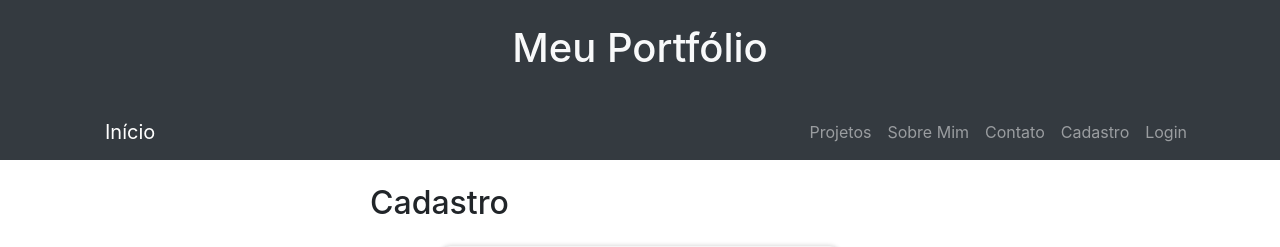
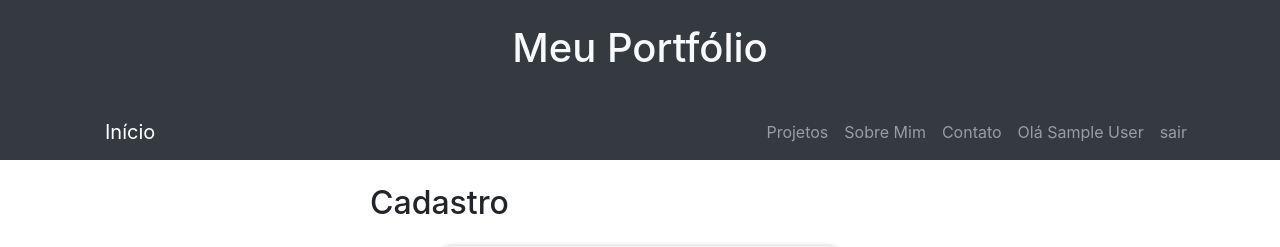
Before and after one commit to euriliu/meuprojeto_tarde-main, a Flask app: page /cadastro in a window 1280 px wide. Shown: the top 247 px of the page. Run offline with Flask 3, Linux system fonts and the light colour scheme; the visitor is signed in with stand-in values (Sample User, id 1); some libraries are stand-ins or nearby versions.

Commit message:
17/08/2023-criptografia

```diff
--- a/app/__init__.py
+++ b/app/__init__.py
@@ -2,9 +2,10 @@ from flask import Flask
 from config  import Config
 from flask_sqlalchemy import SQLAlchemy
 from flask_migrate import Migrate
-
+from flask_bcrypt import Bcrypt
 
 app = Flask(__name__)
+bcrypt = Bcrypt(app)
 app.config.from_object(Config)
 db = SQLAlchemy(app)
 migrate = Migrate(app, db)
--- a/app/routes.py
+++ b/app/routes.py
@@ -1,7 +1,8 @@
-from app import app, db
+from app import app, db, bcrypt
 from flask import render_template,url_for,flash,redirect,request,session
 from app.forms import Contato, Cadastro
 from app.models import ContatoModels, CadastroModels
+from flask_bcrypt import check_password_hash
 import time
 
 @app.route('/')
@@ -44,7 +45,9 @@ def cadastro():
             email = cadastro.email.data
             senha = cadastro.senha.data
             contato = cadastro.contato.data
-            novo_cadastro = CadastroModels(nome = nome, email = email, senha = senha, contato = contato)
+            hash_senha = bcrypt.generate_password_hash(senha).decode('utf-8')
+
+            novo_cadastro = CadastroModels(nome = nome, email = email, senha = hash_senha, contato = contato)
             db.session.add(novo_cadastro)
             db.session.commit()
 
@@ -58,15 +61,26 @@ def cadastro():
 @app.route('/login', methods=['GET', 'POST'])
 def login():
     if request.method == 'POST':
-        email= request.form.get('email')
-        senha= request.form.get('senha')
-        user = CadastroModels.query.filter_by(email = email, senha = senha).first()
-        if user and user.senha == senha:
-            session['email'] = user.id
-            flash('seja bem vindo')
+        email = request.form.get('email')
+        senha = request.form.get('senha')
+        user = CadastroModels.query.filter_by(email=email).first()
+
+        if user and check_password_hash(user.senha, senha):
+            session['email'] = user.email
+            session['nome'] = user.nome
+            flash('Seja bem vindo!')
             time.sleep(2)
             return redirect(url_for('index'))
         else:
-            flash('senha ou email incorreto')
+            flash('Senha ou email incorreto')
 
-    return render_template('login.html', title ='Login')
+    return render_template('login.html', title='Login')
+
+
+
+
+@app.route('/sair')
+def sair():
+    session.pop('email',None)
+    session.pop('nome',None)
+    return redirect(url_for('login'))
--- a/app/templates/base.html
+++ b/app/templates/base.html
@@ -32,12 +32,25 @@
           <li class="nav-item">
             <a class="nav-link" href="contato">Contato</a>
           </li>
+
+          {% if session ['email'] %}
+            <li class="nav-item">
+              <li class="nav-item"><span class = "nav-link">Olá {{ session['nome'] }}</span>
+            </li>
+            <li class="nav-item">
+              <a class="nav-link" href="sair">sair</a>
+            </li>
+
+          {% else %}
+
           <li class="nav-item">
             <a class="nav-link" href="cadastro">Cadastro</a>
           </li>
           <li class="nav-item">
             <a class="nav-link" href="login">Login</a>
           </li>
+          {% endif %}
+
         </ul>
       </div>
     </div>
--- /dev/null
+++ b/run.py
@@ -0,0 +1 @@
+from app import app
```
Also changed, not shown: requirements.txt (+7 -0 lines), 1 other file.
